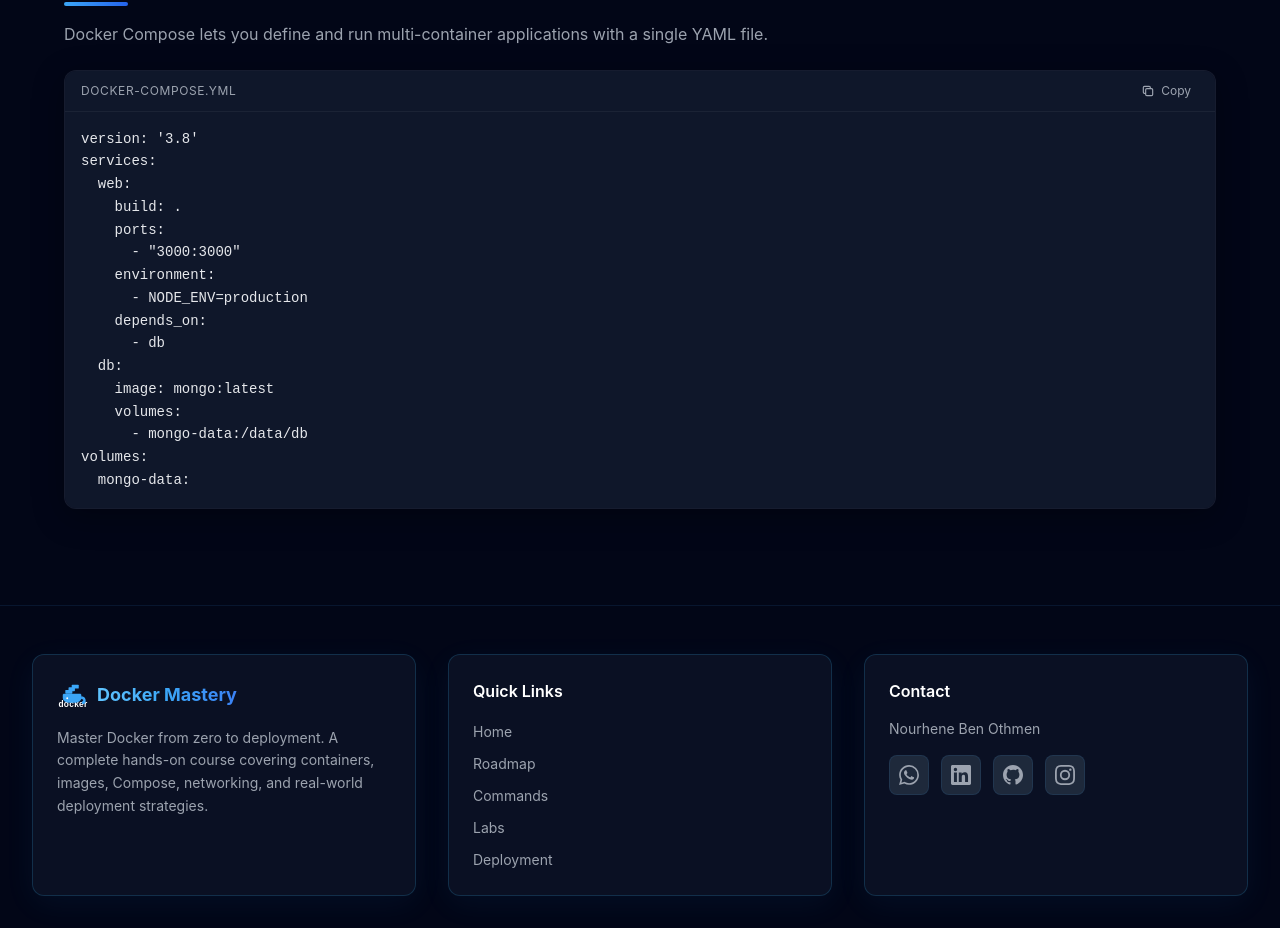
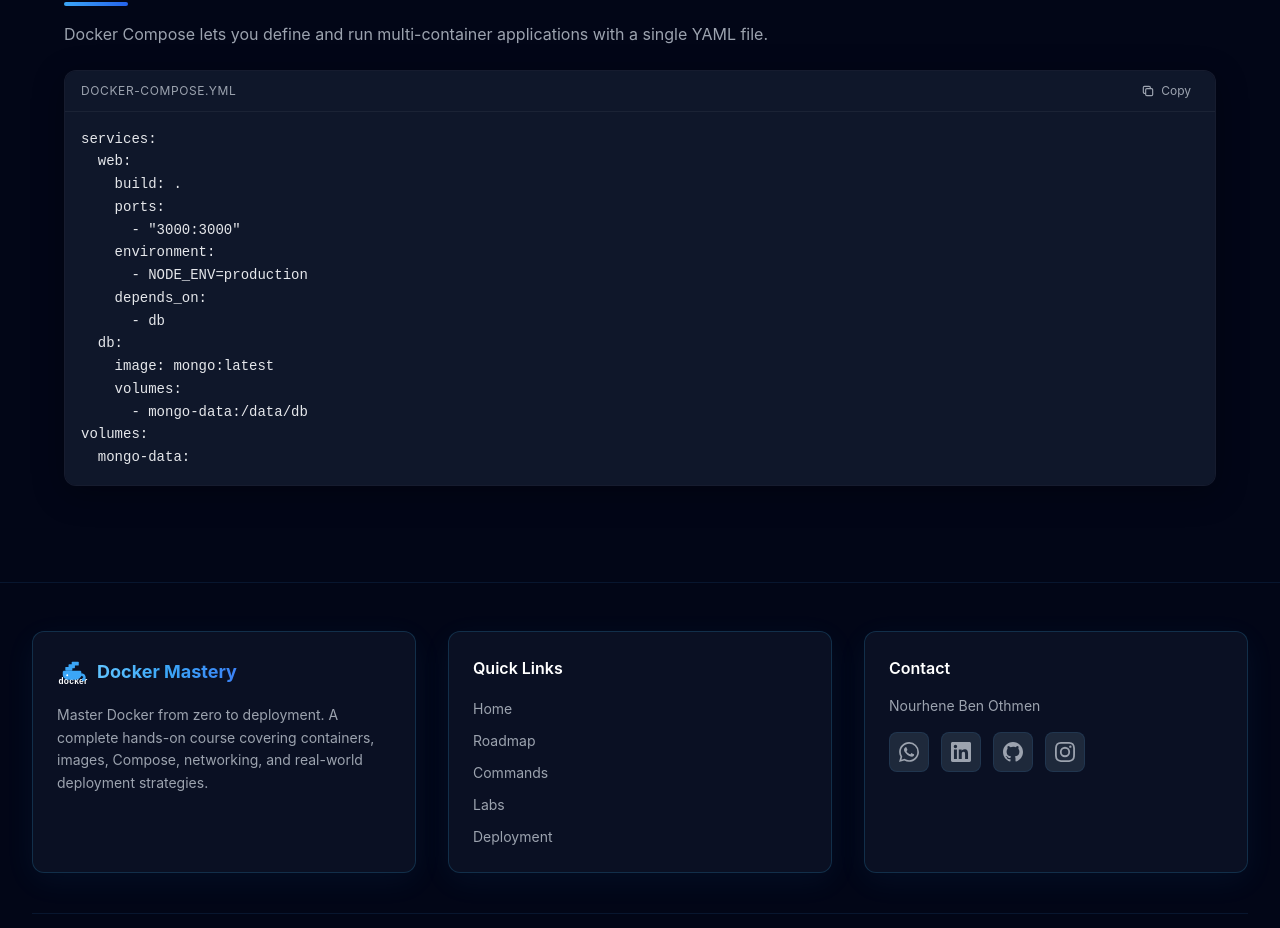
Before and after one commit to Nourhenebenothmen22/docker-mastery-course, a Next.js app: page /commands in a window 1280 px wide. Shown: the part 7019-7947 px from the top of the page. Built offline with nearby package versions, Linux system fonts and the light colour scheme.

Commit message:
fix: remove deprecated version key from docker compose example

```diff
--- a/app/commands/page.tsx
+++ b/app/commands/page.tsx
@@ -82,8 +82,7 @@ CMD ["npm", "run", "dev"]`}
           <CodeBlock
             title="docker-compose.yml"
             language="yaml"
-            code={`version: '3.8'
-services:
+            code={`services:
   web:
     build: .
     ports:
```
